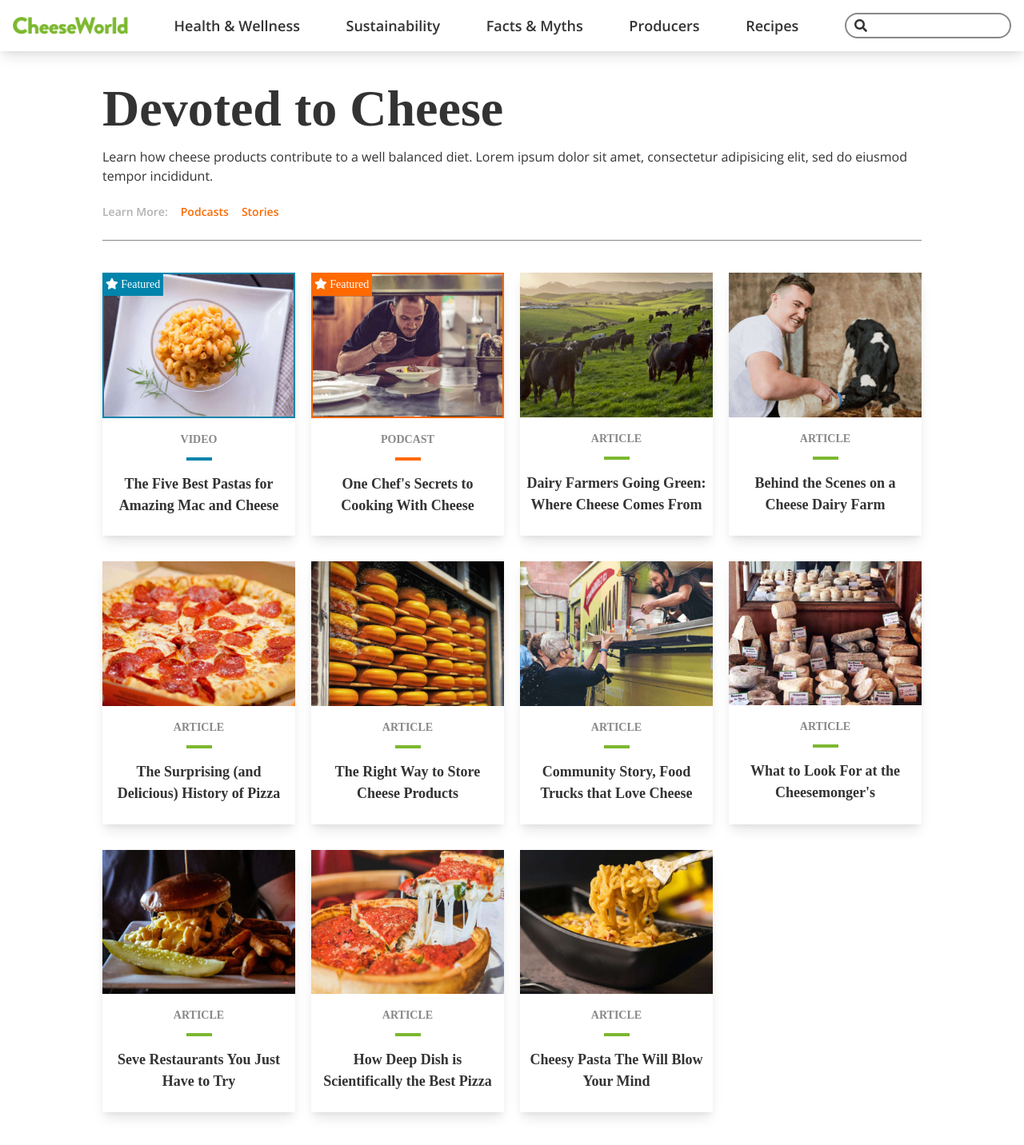
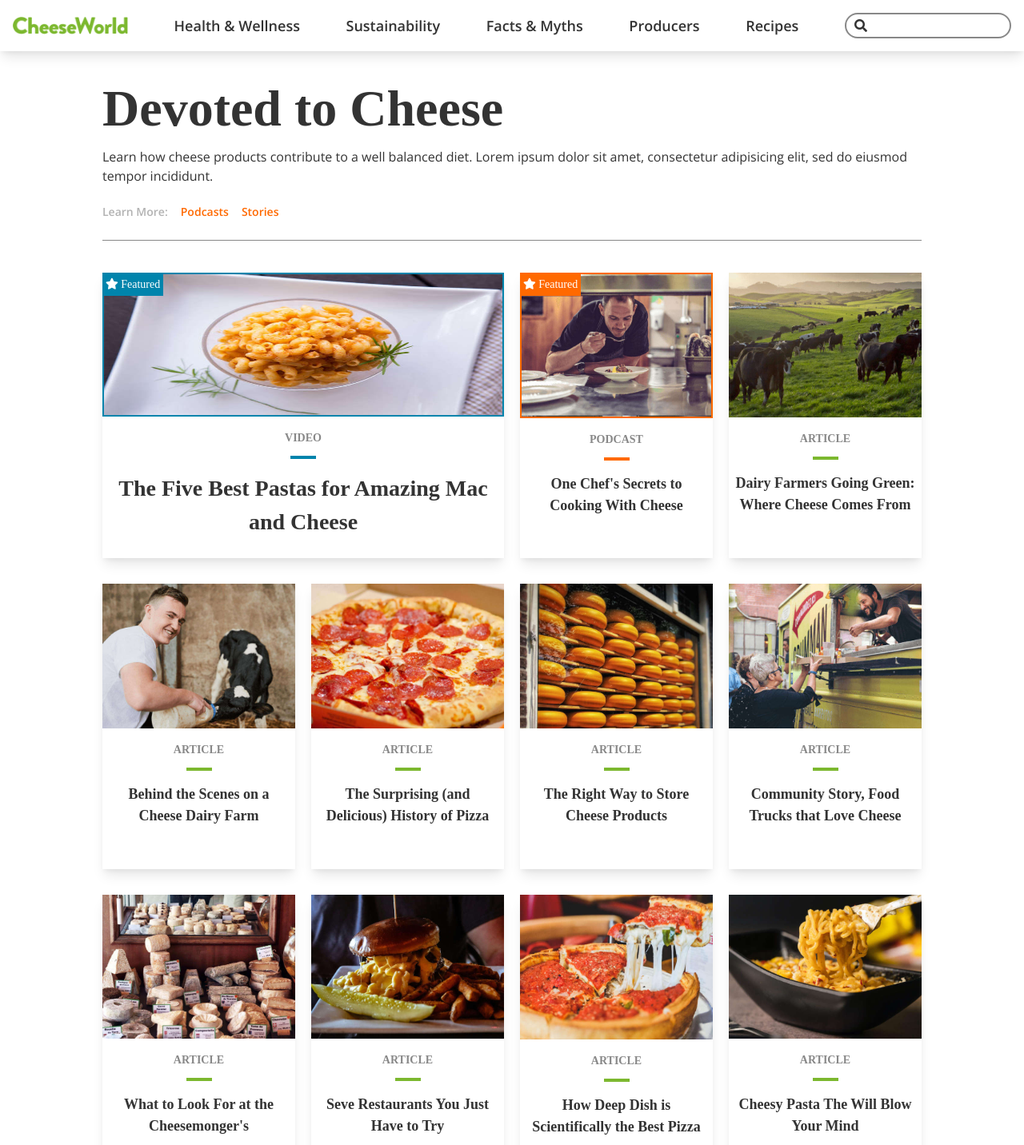
Before and after one commit to chris-c-thomas/rise-interactive, a Vue app: page / in a window 1280 px wide. Shown: the top 1432 px of the page at 80% size. Built offline with nearby package versions, Linux system fonts and the light colour scheme.

Commit message:
Stretch first card 2x

```diff
--- a/src/components/Cards.vue
+++ b/src/components/Cards.vue
@@ -117,14 +117,30 @@
       display: grid;
       grid-template-columns: 1fr 1fr 1fr 1fr;
       grid-template-rows: 1fr 1fr 1fr;
-      grid-template-areas:
-        "card-1 card-2 card-3"
-        "card-4 card-5 card-6 card-7"
-        "card-8 card-9 card-10 card-11";
       column-gap: 20px;
     }
     .card {
       width: 100%;
+    }
+    .card-1 { grid-column: 1 / 3; }
+    .card-2 { grid-column: 3 / 4; }
+    .card-3 { grid-column: 4 / 5; }
+    .card-4 { grid-column: 1 / 2; }
+    .card-5 { grid-column: 2 / 3; }
+    .card-6 { grid-column: 3 / 4; }
+    .card-7 { grid-column: 4 / 5; }
+    .card-8 { grid-column: 1 / 2; }
+    .card-9 { grid-column: 2 / 3; }
+    .card-10 { grid-column: 3 / 4; }
+    .card-11 { grid-column: 4 / 5; }
+
+    .card-1 img {
+      height: 180px;
+      width: 100%;
+    }
+
+    .card-1 h2 {
+      font-size: 1.75rem;
     }
 
     .card-hidden {
```
